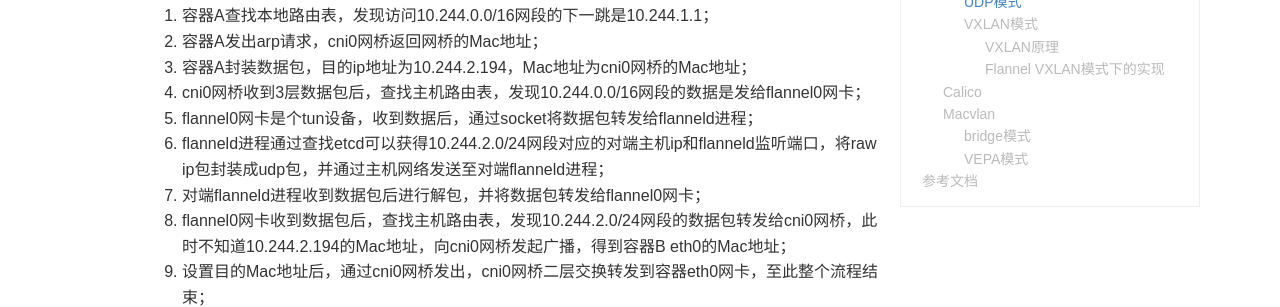
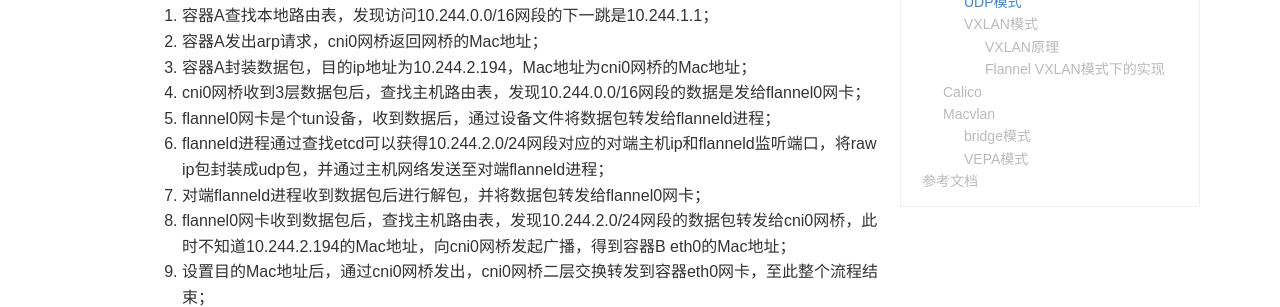
Before and after one commit to jayantxie/XIEZHENGYAO.github.io, a Jekyll site: the page built from _posts/2021-01-22-浅谈容器网络.md, in a window 1280 px wide and 900 px high, scrolled down 1936 px. Shown: the part 150-457 px from the top of the window. Built offline with Jekyll 4.4.1, drawn with Linux system fonts in a browser that asks for light colours; our own code applies the rules of GitHub Pages for plain Markdown files; comment, search, counter and statistics services are not loaded.

Commit message:
feature: k8s network

```diff
--- a/_posts/2021-01-22-浅谈容器网络.md
+++ b/_posts/2021-01-22-浅谈容器网络.md
@@ -38,7 +38,7 @@ UDP模式底层基于tun设备，实现原理可参考下图：
 2. 容器A发出arp请求，cni0网桥返回网桥的Mac地址；
 3. 容器A封装数据包，目的ip地址为10.244.2.194，Mac地址为cni0网桥的Mac地址；
 4. cni0网桥收到3层数据包后，查找主机路由表，发现10.244.0.0/16网段的数据是发给flannel0网卡；
-5. flannel0网卡是个tun设备，收到数据后，通过socket将数据包转发给flanneld进程；
+5. flannel0网卡是个tun设备，收到数据后，通过设备文件将数据包转发给flanneld进程；
 6. flanneld进程通过查找etcd可以获得10.244.2.0/24网段对应的对端主机ip和flanneld监听端口，将raw ip包封装成udp包，并通过主机网络发送至对端flanneld进程；
 7. 对端flanneld进程收到数据包后进行解包，并将数据包转发给flannel0网卡；
 8. flannel0网卡收到数据包后，查找主机路由表，发现10.244.2.0/24网段的数据包转发给cni0网桥，此时不知道10.244.2.194的Mac地址，向cni0网桥发起广播，得到容器B eth0的Mac地址；
```
